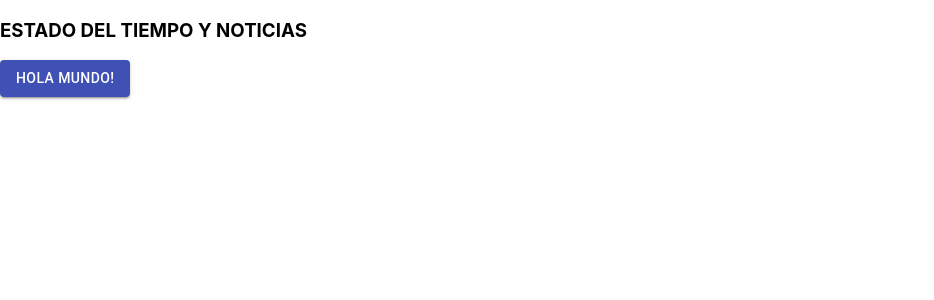
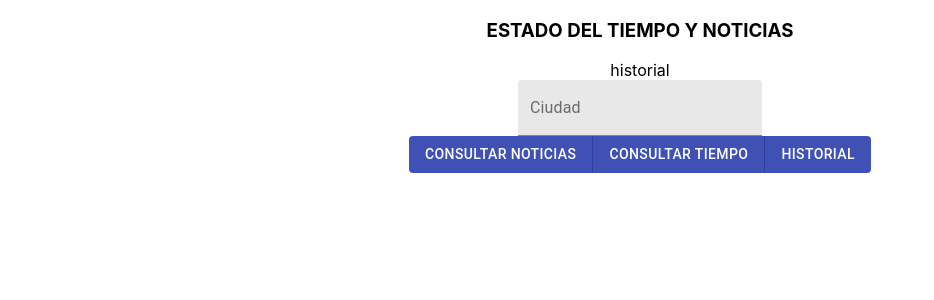
Before and after one commit to cjulsan/Prueba, a React (Create React App) app: page / in a window 1280 px wide. Shown: the top 300 px of the page, without its empty margins (0-934 px from the left). Built offline with nearby package versions, Linux system fonts and the light colour scheme.

Commit message:
commit11

```diff
--- a/src/App.tsx
+++ b/src/App.tsx
@@ -3,21 +3,31 @@ import React from 'react';
 import './App.css'
 import Tiempo  from './component/tiempo';
 import Historial from './component/historial';
-import  {Button, Menu} from '@material-ui/core';
+import Noticias from './component/noticias';
+import  {Button, ButtonGroup,TextField} from '@material-ui/core';
 
 
 
 function App():JSX.Element{
   return(
-   <div>
+   <div className ="App">
     <div>
         <Tiempo/>
+        <Historial/>
         </div>
-       <div>
-       <Button variant="contained" color="primary">
-        Hola Mundo!
-      </Button>
-      </div>
+        <div>
+          <form>
+            <TextField id="Ciudad" label="Ciudad" variant="filled" color="primary" background-Color="gray"/>
+          </form>
+
+        </div>
+       <div className="centrado">
+            <ButtonGroup disableElevation variant="contained" color="primary">
+            <Button onClick={() => Noticias}>Consultar Noticias</Button>
+            <Button onClick={() => Tiempo}>Consultar Tiempo</Button>
+            <Button onClick={() => Historial}>Historial</Button>
+            </ButtonGroup>
+        </div>
    </div>
   )
 };
--- /dev/null
+++ b/src/component/noticias.tsx
@@ -0,0 +1,10 @@
+import { JsxElement } from "typescript";
+
+function Noticias():JSX.Element{
+    return(
+        <div>
+        <h3>En construccion</h3>
+        </div>
+    )
+};
+export default Noticias;
```
